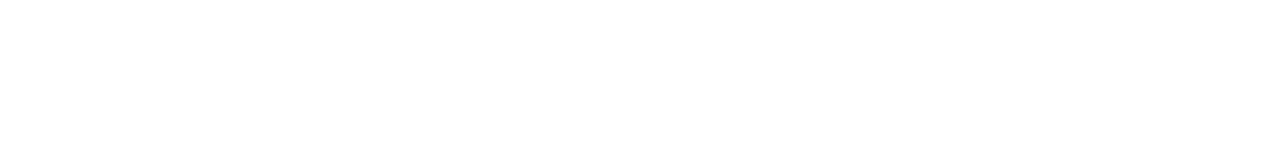
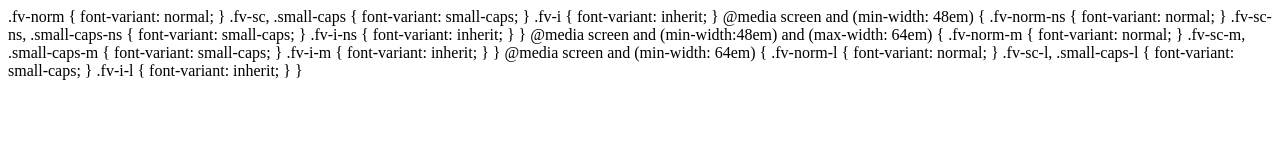
Before and after one commit to mrmrs/css-font-variant, a website: page index.html in a window 1280 px wide. Drawn offline with Linux system fonts and the light colour scheme.

Commit message:
Adding css contents to html file for documentation

```diff
--- a/index.html
+++ b/index.html
@@ -12,5 +12,31 @@
     <link rel="stylesheet" href="font-variant.css">
   </head>
   <body>
-  </body>
+.fv-norm    { font-variant: normal; }
+.fv-sc,
+.small-caps { font-variant: small-caps; }
+.fv-i       { font-variant: inherit; }
+
+@media screen and (min-width: 48em) {
+.fv-norm-ns    { font-variant: normal; }
+.fv-sc-ns,
+.small-caps-ns { font-variant: small-caps; }
+.fv-i-ns       { font-variant: inherit; }
+}
+
+@media screen and (min-width:48em) and (max-width: 64em) {
+.fv-norm-m    { font-variant: normal; }
+.fv-sc-m,
+.small-caps-m { font-variant: small-caps; }
+.fv-i-m       { font-variant: inherit; }
+}
+
+@media screen and (min-width: 64em) {
+.fv-norm-l    { font-variant: normal; }
+.fv-sc-l,
+.small-caps-l { font-variant: small-caps; }
+.fv-i-l       { font-variant: inherit; }
+}
+
+</body>
 </html>
```
